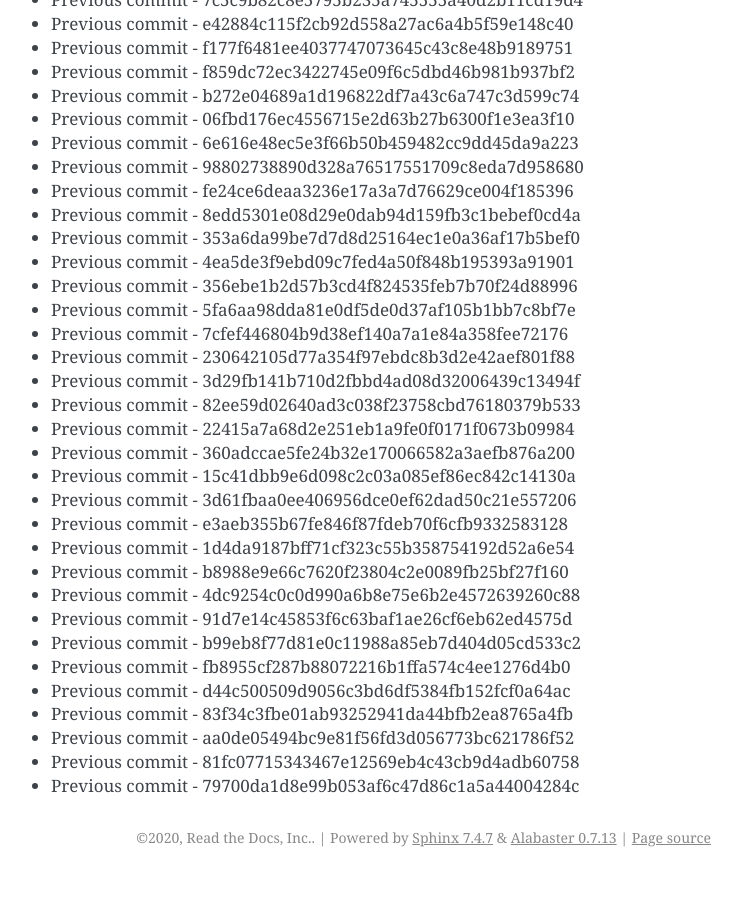
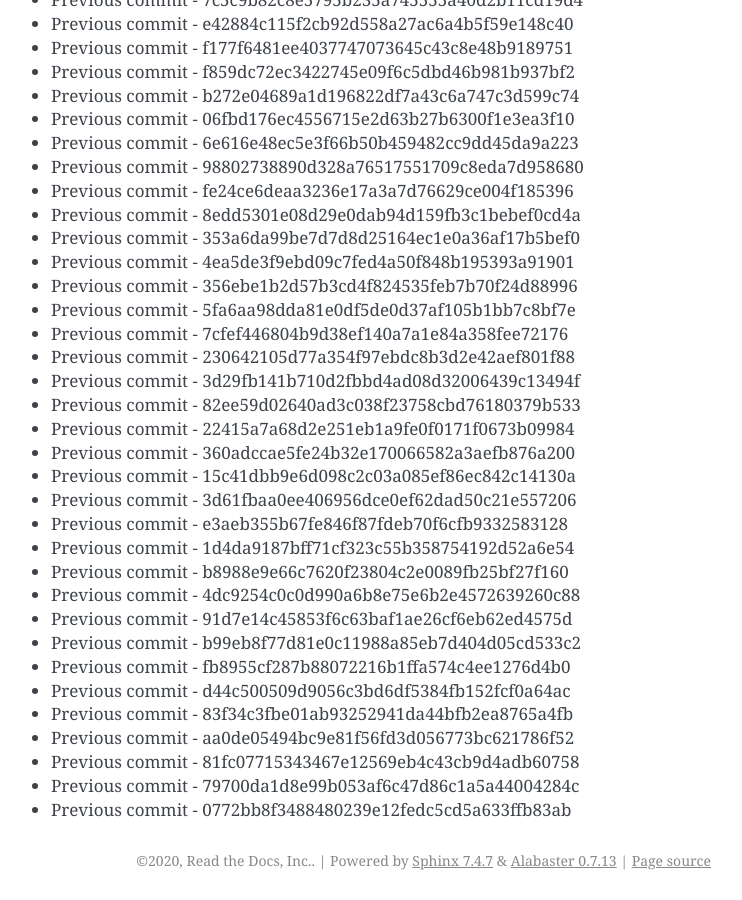
Before and after one commit to readthedocs/rtd-git-stresstest, a Sphinx documentation site: the page built from docs/updates.rst, in a window 1280 px wide and 900 px high, scrolled down 50343 px. Shown: the whole window, without its empty margins (399-1141 px from the left). Built offline with Sphinx 7.4.7, drawn with Linux system fonts in a browser that asks for light colours; before the commit the page ends 51220 px from its top, so only the background shows below that.

Commit message:
Generating commit from previous: 0772bb8f3488480239e12fedc5cd5a633ffb83ab

```diff
--- a/docs/updates.rst
+++ b/docs/updates.rst
@@ -2147,3 +2147,4 @@ It can be tested for any performance characteristics.
 * Previous commit - aa0de05494bc9e81f56fd3d056773bc621786f52
 * Previous commit - 81fc07715343467e12569eb4c43cb9d4adb60758
 * Previous commit - 79700da1d8e99b053af6c47d86c1a5a44004284c
+* Previous commit - 0772bb8f3488480239e12fedc5cd5a633ffb83ab
```
